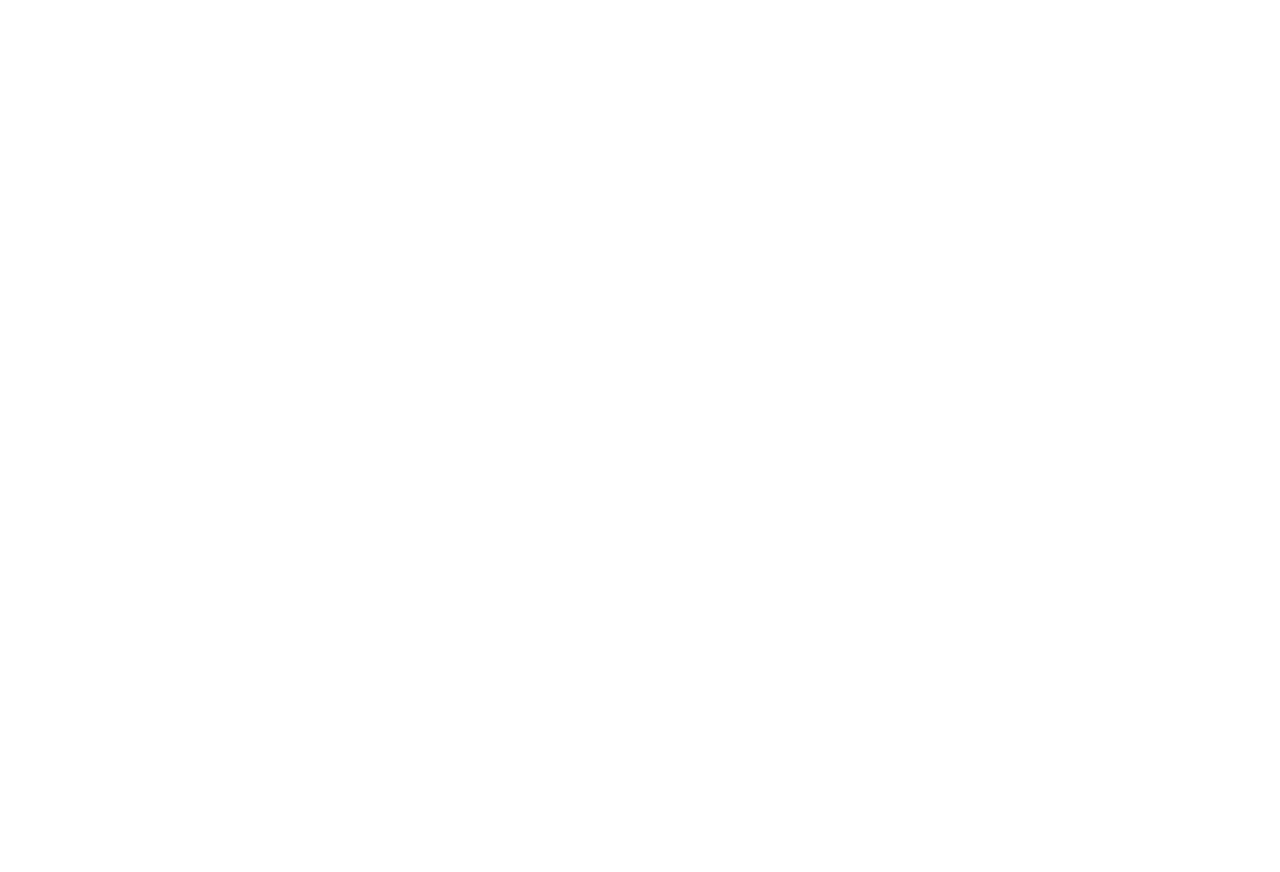
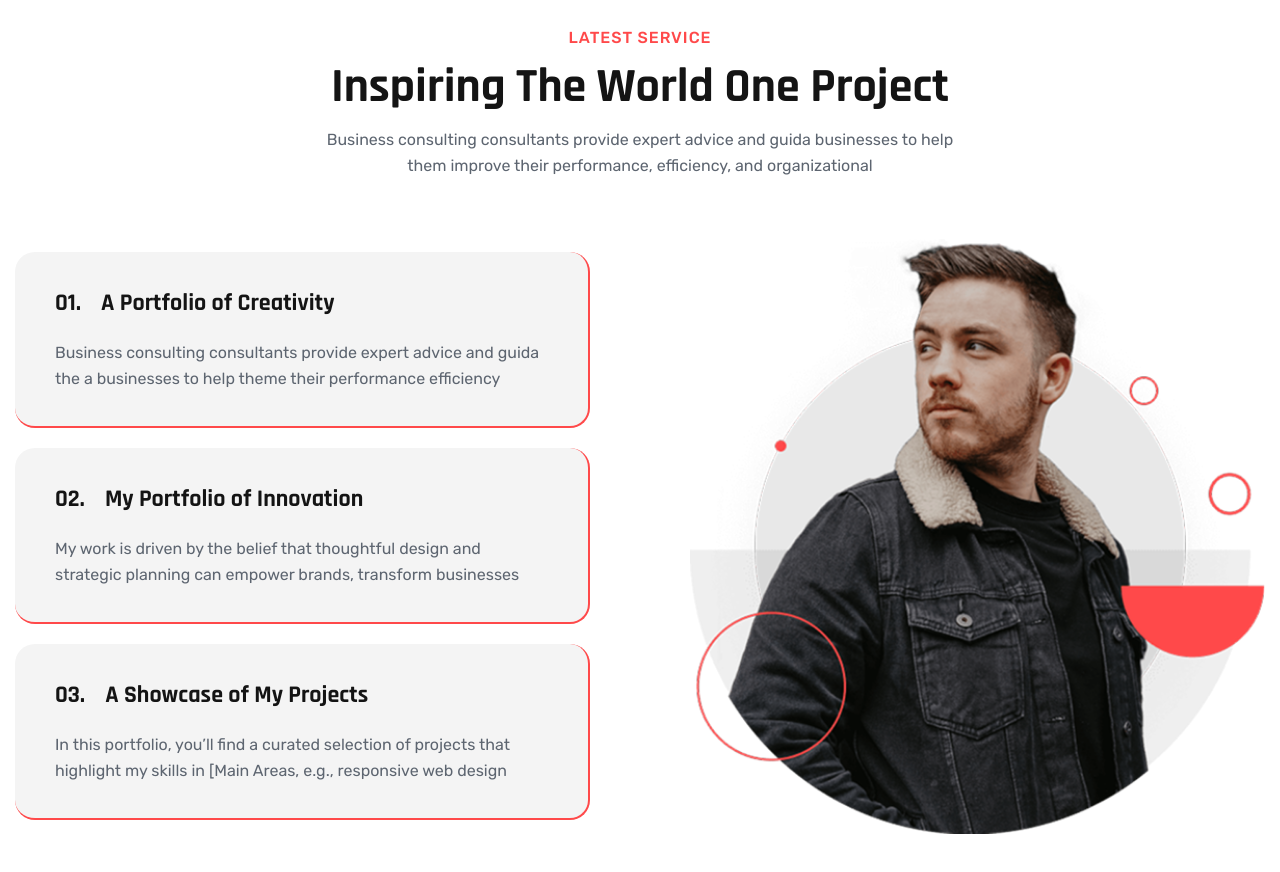
Before and after one commit to sk-mitul/inverse-web, a React (Vite) app: page / in a window 1280 px wide. Shown: the part 1920-2792 px from the top of the page. Before the commit the page ends 1914 px from the top, so only its background shows below. Built offline with nearby package versions, Linux system fonts and the light colour scheme.

Commit message:
section-5 latest Service

```diff
--- a/src/App.jsx
+++ b/src/App.jsx
@@ -2,6 +2,7 @@
 import Hero from './Hero'
 import Service from './Service'
 import Experience from './Experience'
+import LatestService from './LatestService'
 
 function App() {
 
@@ -11,6 +12,7 @@
       <Hero/>
       <Service/>
       <Experience/>
+      <LatestService/>
     </>
   )
 }
--- /dev/null
+++ b/src/LatestService.jsx
@@ -0,0 +1,78 @@
+import React from 'react';
+
+const LatestService = () => {
+  const services = [
+    {
+      id: "01.",
+      title: "A Portfolio of Creativity",
+      description: "Business consulting consultants provide expert advice and guida the a businesses to help theme their performance efficiency",
+    },
+    {
+      id: "02.",
+      title: "My Portfolio of Innovation",
+      description: "My work is driven by the belief that thoughtful design and strategic planning can empower brands, transform businesses",
+    },
+    {
+      id: "03.",
+      title: "A Showcase of My Projects",
+      description: "In this portfolio, you’ll find a curated selection of projects that highlight my skills in [Main Areas, e.g., responsive web design",
+    },
+  ];
+
+  return (
+    <section
+      id="latestService"
+      className="mx-auto max-w-326.25 px-3.75 py-7.5 lg:mb-22.5"
+    >
+      <div className="mb-7.5 text-center">
+        <span className="text-tomato font-rubik font-medium text-[16px] uppercase tracking-[1px] leading-7">
+          Latest Service
+        </span>
+        <h2 className="text-[22px] md:text-5xl font-bold text-chinese-black my-1.25 leading-[30.8px] md:leading-15">
+          Inspiring The World One Project
+        </h2>
+        <p className="max-w-160 mx-auto text-black-coral font-rubik font-normal text-[16px] leading-6.5 px-[2.97px] pt-[4.5px]">
+          Business consulting consultants provide expert advice and guida
+          businesses to help them improve their performance, efficiency, and
+          organizational
+        </p>
+      </div>
+
+      <div className="grid grid-cols-1 lg:grid-cols-2 lg:gap-25 items-center">
+        {/* Left Content: Services List */}
+        <div className="flex flex-col gap-5 pt-7.5">
+            {services.map((service) => (
+              <div key={service.id} className="group relative">
+                {/* The Accent Border (Bottom & Right) */}
+                <div className="absolute inset-0 border-r-2 border-b-2 border-tomato rounded-[20px]" />
+
+                {/* The Card Body */}
+                <div className="bg-wild-sand px-3.25 md:px-10 py-7 md:py-9 rounded-[20px]">
+                  <div className="flex flex-col md:gap-5.5">
+                    <h3 className="text-[24px] font-bold text-chinese-black leading-7.5">
+                      <span className="mr-3.75">{service.id}</span>{" "}
+                      {service.title}
+                    </h3>
+                    <p className="text-black-coral font-rubik text-[16px] leading-6.5">
+                      {service.description}
+                    </p>
+                  </div>
+                </div>
+              </div>
+            ))}
+          </div>
+
+        {/* Right Content: Image */}
+        <div className="flex justify-center pt-7.5">
+          <img
+            src="/src/assets/img/latest-user-image.png"
+            alt="Consultant"
+            className="w-full"
+          />
+        </div>
+      </div>
+    </section>
+  );
+};
+
+export default LatestService;
```
Also changed, not shown: src/assets/img/latest-user-image.png (added).
